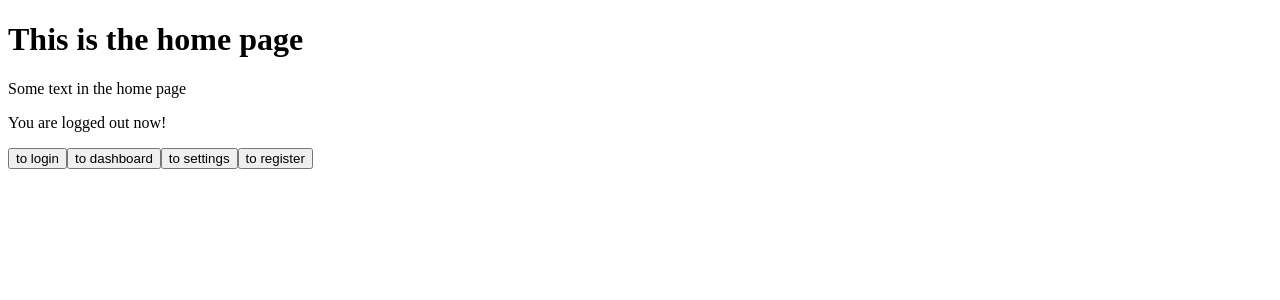
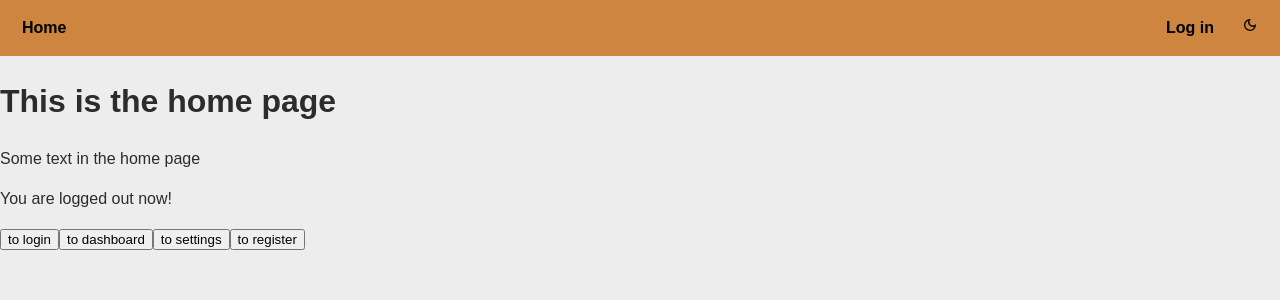
Before and after one commit to uktveris/synterium-frontend, a React (Vite) app: page /home in a window 1280 px wide. Shown: the top 300 px of the page. Built offline with nearby package versions, Linux system fonts and the light colour scheme; no server answers.

Commit message:
add styling

```diff
--- a/package.json
+++ b/package.json
@@ -17,6 +17,7 @@
     "react-dom": "^18.3.1",
     "react-form-hook": "^0.0.1",
     "react-hook-form": "^7.53.0",
+    "react-icons": "^5.4.0",
     "react-router-dom": "^6.26.2"
   },
   "devDependencies": {
--- a/src/App.tsx
+++ b/src/App.tsx
@@ -11,11 +11,16 @@ import {
 import { Settings } from "./routes/Settings";
 import { ProtectedRoute } from "./components/ProtectedRoute";
 import { Register } from "./routes/Register";
+import Header from "./components/Header";
+import styles from "./appStyles.module.css";
+import { ThemeProvider } from "./context/ThemeProvider";
 
 function App() {
   return (
+    <ThemeProvider>
       <AuthProvider>
         <Router>
+          <Header />
           <Routes>
             {/* Public routes here */}
             <Route path="/" element={<Navigate to="/home" />} />
@@ -31,6 +36,7 @@ function App() {
           </Routes>
         </Router>
       </AuthProvider>
+    </ThemeProvider>
   );
 }
 
--- /dev/null
+++ b/src/appStyles.module.css
@@ -0,0 +1,46 @@
+@import "./variables.css";
+
+:global(:root) {
+    font-family: "Arial";
+    line-height: 1.5;
+    line-height: 1.5;
+    display: block;
+    width: 100vw;
+    height: 100vh;
+    overflow: auto;
+    box-sizing: border-box;
+    scroll-behavior: smooth;
+}
+
+:global(body) {
+    background-color: var(--background-color);
+    color: var(--text-color);
+    margin: 0;
+    padding: 0;
+}
+
+/* #2C2C2C
+Onyx Shadow
+
+#9E2B25
+Auburn
+
+#5F5F60
+Graphite Steel
+
+#A0522D
+Sienna
+
+#CD853F
+Peru
+
+#EDEDED
+Ash White */
+
+/*
+433D3D
+8CB5A3
+223132
+8D5B52
+C0A660
+*/
--- /dev/null
+++ b/src/components/Header.tsx
@@ -0,0 +1,56 @@
+import { useNavigate } from "react-router-dom";
+import useAuth from "../hooks/useAuth";
+import styles from "./styles.module.css";
+import { Logout } from "./Logout";
+import { ToggleThemeButton } from "./ToggleThemeButton";
+
+function Header() {
+  const { authed } = useAuth();
+  const navigate = useNavigate();
+
+  return (
+    <div className={styles.headerList}>
+      <nav>
+        <ul>
+          <li>
+            <button onClick={() => navigate("/home")}>Home</button>
+          </li>
+          {authed && (
+            <>
+              <li>
+                <button onClick={() => navigate("/dashboard")}>
+                  Dashboard
+                </button>
+              </li>
+              <li>
+                <button onClick={() => navigate("/settings")}>Settings</button>
+              </li>
+            </>
+          )}
+          <div className={styles.leftSideHeaderItem}>
+            {authed && (
+              <li>
+                <Logout />
+              </li>
+            )}
+            {!authed && (
+              <li>
+                <button
+                  className={styles.loginButton}
+                  onClick={() => navigate("/login")}
+                >
+                  Log in
+                </button>
+              </li>
+            )}
+            <li>
+              <ToggleThemeButton />
+            </li>
+          </div>
+        </ul>
+      </nav>
+    </div>
+  );
+}
+
+export default Header;
--- a/src/components/Logout.tsx
+++ b/src/components/Logout.tsx
@@ -1,6 +1,7 @@
 import { useNavigate } from "react-router-dom";
 import useAuth from "../hooks/useAuth";
 import { axiosMain } from "../api/axiosProvider";
+import styles from "./styles.module.css";
 
 function Logout() {
   const { authed, setAuthed } = useAuth();
@@ -23,7 +24,15 @@ function Logout() {
       );
   };
 
-  return <>{authed && <button onClick={handleLogOut}>Logout</button>}</>;
+  return (
+    <>
+      {authed && (
+        <button className={styles.logoutButton} onClick={handleLogOut}>
+          Logout
+        </button>
+      )}
+    </>
+  );
 }
 
 export { Logout };
--- /dev/null
+++ b/src/components/ToggleThemeButton.tsx
@@ -0,0 +1,16 @@
+import useTheme from "../hooks/useTheme";
+import styles from "./styles.module.css";
+import { MdOutlineLightMode } from "react-icons/md";
+import { MdOutlineDarkMode } from "react-icons/md";
+
+function ToggleThemeButton() {
+  const { theme, toggleTheme } = useTheme();
+
+  return (
+    <button className={styles.toggleThemeButton} onClick={toggleTheme}>
+      {theme === "light" ? <MdOutlineDarkMode /> : <MdOutlineLightMode />}
+    </button>
+  );
+}
+
+export { ToggleThemeButton };
--- /dev/null
+++ b/src/components/styles.module.css
@@ -0,0 +1,32 @@
+@import "../variables.css";
+
+.headerList {
+    background-color: var(--accent-color-secondary);
+}
+
+.headerList nav ul {
+    list-style: none;
+    display: flex;
+    gap: 1rem;
+    align-items: center;
+    justify-content: flex-start;
+    padding: 1rem;
+    margin: 0;
+}
+
+.loginButton,
+.logoutButton,
+.toggleThemeButton,
+.headerList nav ul button {
+    background-color: transparent;
+    border: none;
+    cursor: pointer;
+    font-size: 1rem;
+    font-weight: bold;
+}
+
+.leftSideHeaderItem {
+    display: flex;
+    gap: 1rem;
+    margin-left: auto;
+}
--- /dev/null
+++ b/src/context/ThemeProvider.tsx
@@ -0,0 +1,45 @@
+import { createContext, ReactNode, useEffect, useState } from "react";
+
+interface ThemeContextType {
+  theme: "light" | "dark";
+  toggleTheme: () => void;
+}
+
+interface ThemeProviderProps {
+  children: ReactNode;
+}
+
+const ThemeContext = createContext<ThemeContextType | undefined>(undefined);
+
+function ThemeProvider({ children }: ThemeProviderProps) {
+  const findPreferredTheme = () => {
+    const savedTheme = localStorage.getItem("theme");
+    if (savedTheme) {
+      return savedTheme as "light" | "dark";
+    }
+    const prefersDarkMode = window.matchMedia(
+      "(prefers-color-scheme: dark)",
+    ).matches;
+    return prefersDarkMode ? "dark" : "light";
+  };
+
+  const [theme, setTheme] = useState<"light" | "dark">(findPreferredTheme);
+
+  useEffect(() => {
+    document.documentElement.setAttribute("data-theme", theme);
+    localStorage.setItem("theme", theme);
+  }, [theme]);
+
+  const toggleTheme = () => {
+    setTheme((prev) => (prev === "light" ? "dark" : "light"));
+  };
+
+  return (
+    <ThemeContext.Provider value={{ theme, toggleTheme }}>
+      {children}
+    </ThemeContext.Provider>
+  );
+}
+
+export { ThemeProvider };
+export default ThemeContext;
--- /dev/null
+++ b/src/hooks/useTheme.tsx
@@ -0,0 +1,8 @@
+import { useContext } from "react";
+import ThemeContext from "../context/ThemeProvider";
+
+const useTheme = () => {
+  return useContext(ThemeContext);
+};
+
+export default useTheme;
--- a/src/main.tsx
+++ b/src/main.tsx
@@ -1,6 +1,7 @@
 import { StrictMode } from "react";
 import { createRoot } from "react-dom/client";
 import App from "./App.tsx";
+import "./appStyles.module.css";
 
 createRoot(document.getElementById("root")!).render(
   <StrictMode>
--- /dev/null
+++ b/src/variables.css
@@ -0,0 +1,11 @@
+:global(:root) {
+    --background-color: #ededed;
+    --text-color: #2c2c2c;
+    --accent-color-primary: #223132;
+    --accent-color-secondary: #cd853f;
+}
+
+:global([data-theme="dark"]) {
+    --background-color: #0e0e0e;
+    --text-color: #ededed;
+}
```
Also changed, not shown: 1 other file (tests, documents, lock files or other folders). Lines whose indentation alone changed are shown as unchanged.
